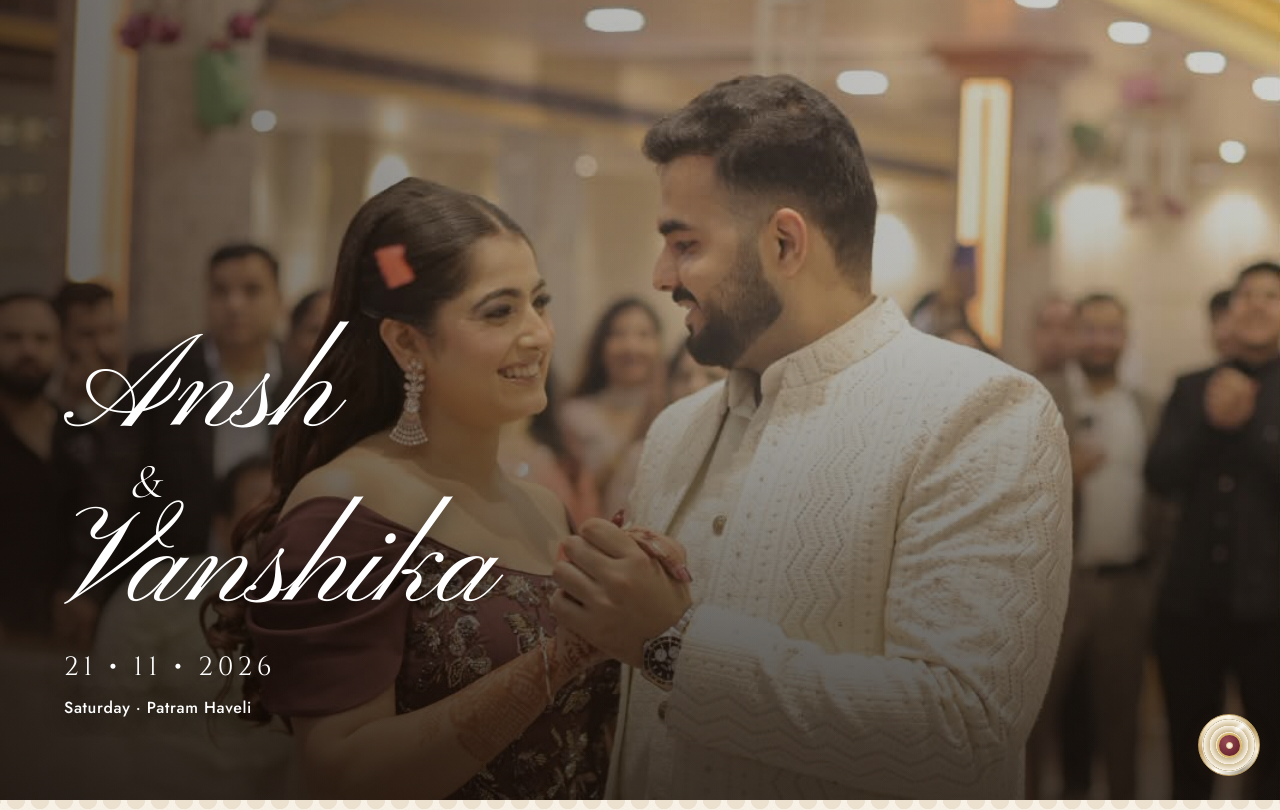
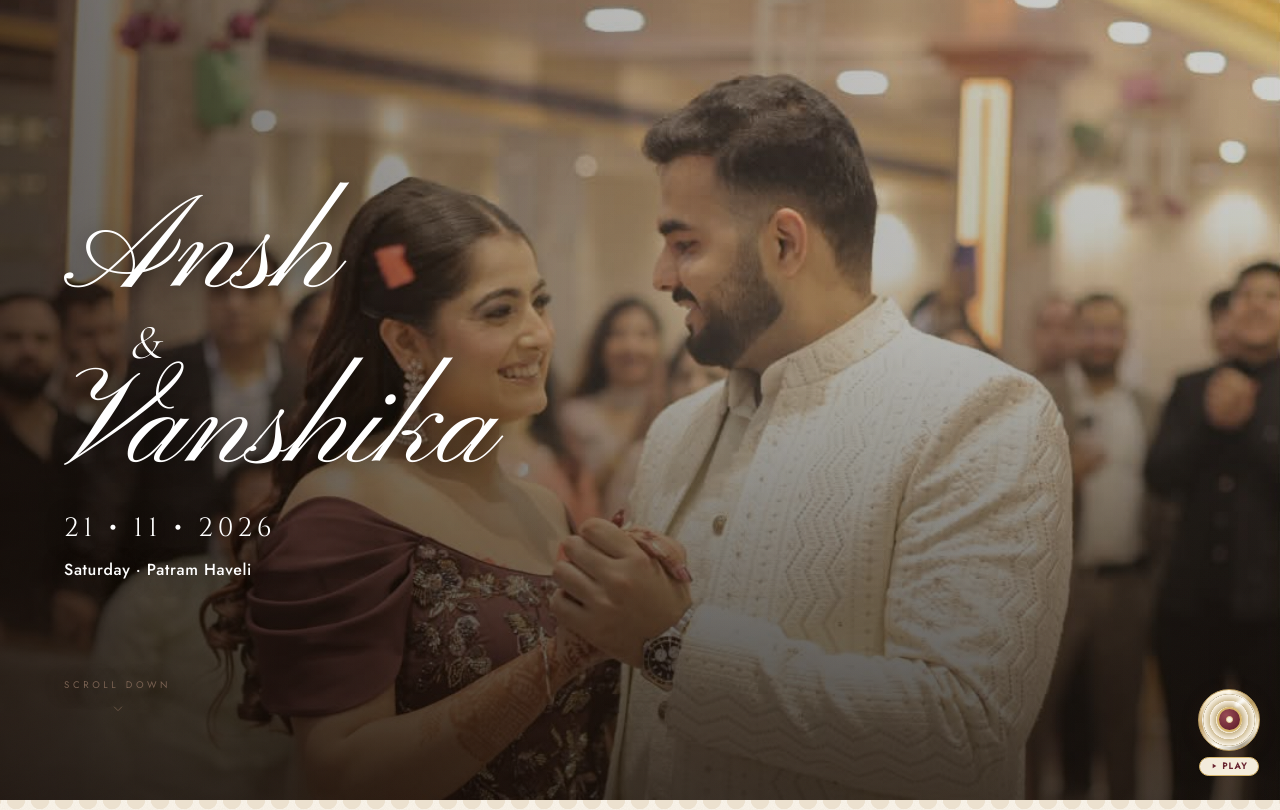
Before and after one commit to unnatisachdeva/WeddingCard, a Next.js app: page / in a window 1280 px wide. Shown: the top 810 px of the page. Built offline with nearby package versions, Linux system fonts and the light colour scheme; no server answers; a web font is replaced by a local one.

Commit message:
few improvements

```diff
--- a/components/Hero.tsx
+++ b/components/Hero.tsx
@@ -61,6 +61,21 @@ export function Hero() {
               {date.weekday} · {venue.name}
             </p>
           </div>
+          <div
+  className="eyebrow mt-24 inline-flex flex-col items-center gap-3 text-[0.6rem] text-brown-500 pointer-events-none select-none"
+  aria-hidden="true"
+>
+  <span>Scroll down</span>
+  <svg
+    viewBox="0 0 24 24"
+    className="h-4 w-4 animate-bounce"
+    fill="none"
+    stroke="currentColor"
+    strokeWidth={1.2}
+  >
+    <path d="M6 10l6 6 6-6" />
+  </svg>
+</div>
         </div>
       </div>
     </section>
--- a/components/MusicPlayer.tsx
+++ b/components/MusicPlayer.tsx
@@ -1,4 +1,3 @@
-
 "use client";
 
 import { useRef, useState } from "react";
@@ -39,7 +38,7 @@ export default function MusicPlayer() {
         onClick={toggleMusic}
         aria-label={isPlaying ? "Pause wedding music" : "Play wedding music"}
         title={isPlaying ? "Pause music" : "Play music"}
-        className="group rounded-full outline-none
+        className="group flex flex-col items-center gap-1.5 outline-none
           focus-visible:ring-2 focus-visible:ring-[#C5A46D]
           focus-visible:ring-offset-4"
       >
@@ -74,8 +73,10 @@ export default function MusicPlayer() {
                   "radial-gradient(circle at 35% 30%, #984B55, #692531 75%)",
               }}
             >
-              <div className="h-[7px] w-[7px] rounded-full
-                border border-[#E5CC91] bg-[#F7EEDD]" />
+              <div
+                className="h-[7px] w-[7px] rounded-full
+                  border border-[#E5CC91] bg-[#F7EEDD]"
+              />
             </div>
           </div>
 
@@ -86,6 +87,30 @@ export default function MusicPlayer() {
               rounded-full bg-white/80 blur-[1px]"
           />
         </div>
+
+        {/* Sub-button hint label */}
+        <span
+          className="inline-flex items-center gap-1 rounded-full
+            border border-[#D7B66D] bg-[#FFF8E7]/95 px-2.5 py-0.5
+            text-[0.55rem] font-semibold uppercase tracking-[0.15em]
+            text-[#692531] shadow-sm backdrop-blur-sm
+            transition-colors duration-300 group-hover:bg-[#692531]
+            group-hover:text-[#FFF8E7]"
+        >
+          {isPlaying ? (
+            <>
+              <span className="h-1.5 w-1.5 animate-pulse rounded-full bg-current" />
+              Pause
+            </>
+          ) : (
+            <>
+              <svg viewBox="0 0 24 24" className="h-2 w-2 fill-current" aria-hidden="true">
+                <path d="M8 5v14l11-7z" />
+              </svg>
+              Play
+            </>
+          )}
+        </span>
       </button>
     </div>
   );
```
